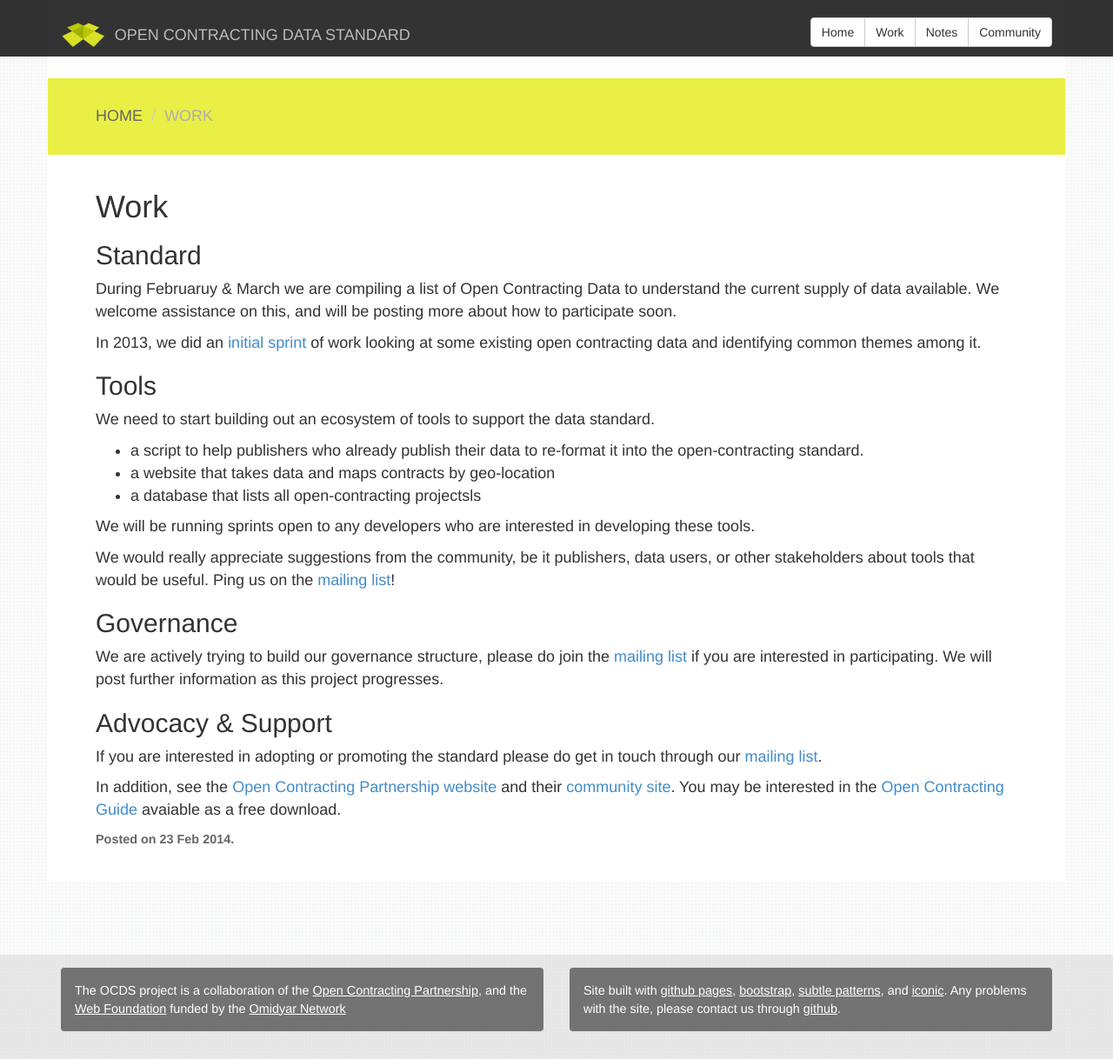
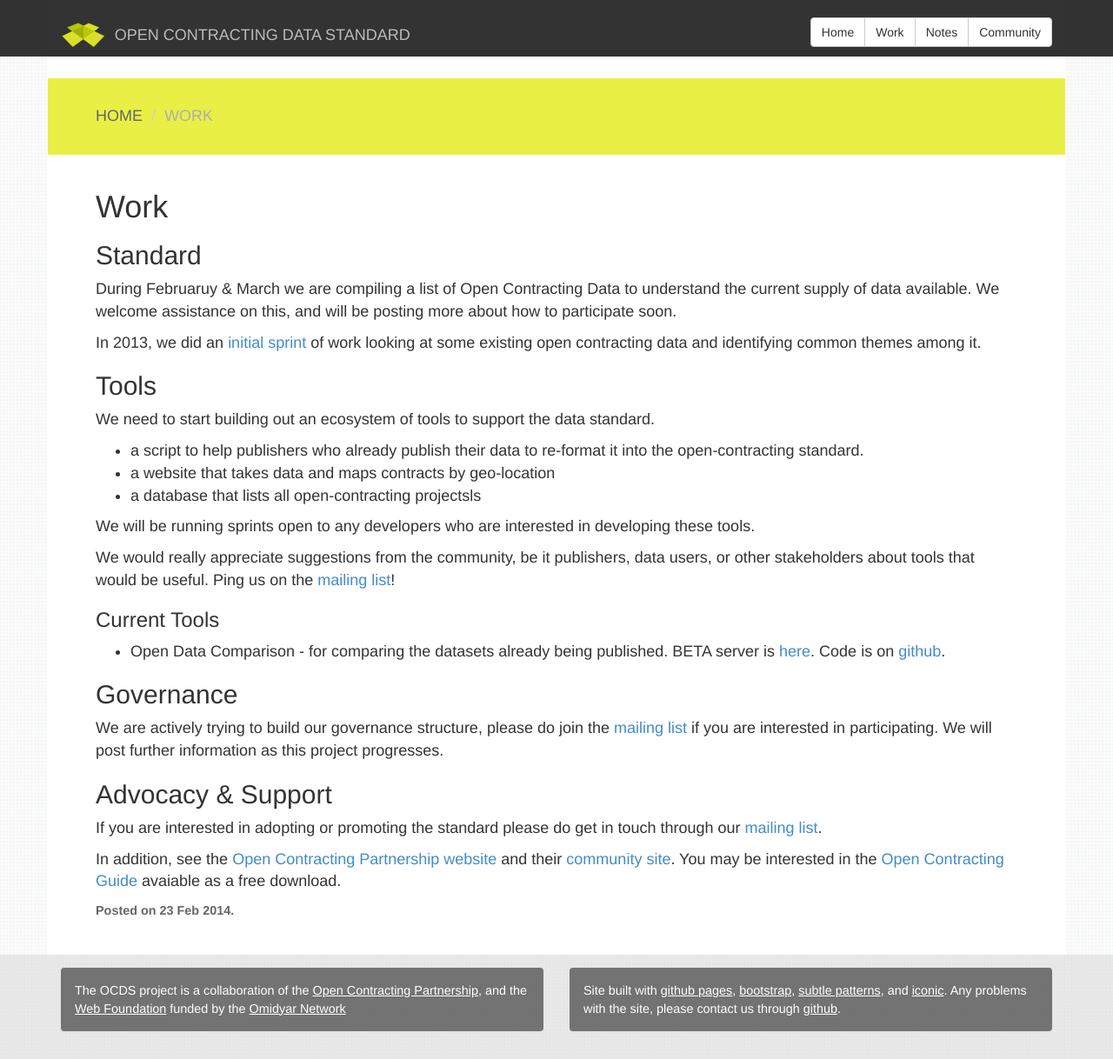
Before and after one commit to open-contracting/open-contracting.github.io, a Jekyll site: the page built from pages/work.md, in a window 1280 px wide and 1218 px high. Shown: the whole window at 87% size. Built offline with Jekyll 4.4.1, drawn with Linux system fonts in a browser that asks for light colours; nearby versions of some CDN libraries; Markdown is read by kramdown in place of the engine named in the settings.

Commit message:
Add link to open data comparison in tools section on work

```diff
--- a/pages/work.md
+++ b/pages/work.md
@@ -24,6 +24,10 @@ tools.
 We would really appreciate suggestions from the community, be it publishers, data users, or other stakeholders
 about tools that would be useful. Ping us on the [mailing list](/pages/community.html)!
 
+### Current Tools
+
+* Open Data Comparison - for comparing the datasets already being published.  BETA server is [here](http://ocds.stage.aptivate.org/opendatacomparison).  Code is on [github](http://github.com/open-contracting/opendatacomparison).
+
 ## Governance
 We are actively trying to build our governance structure, please do join the [mailing list](/pages/community.html) if you
 are interested in participating. We will post further information as this project progresses.
```
Also changed, not shown: pages/work/index.md (+4 -0 lines).
